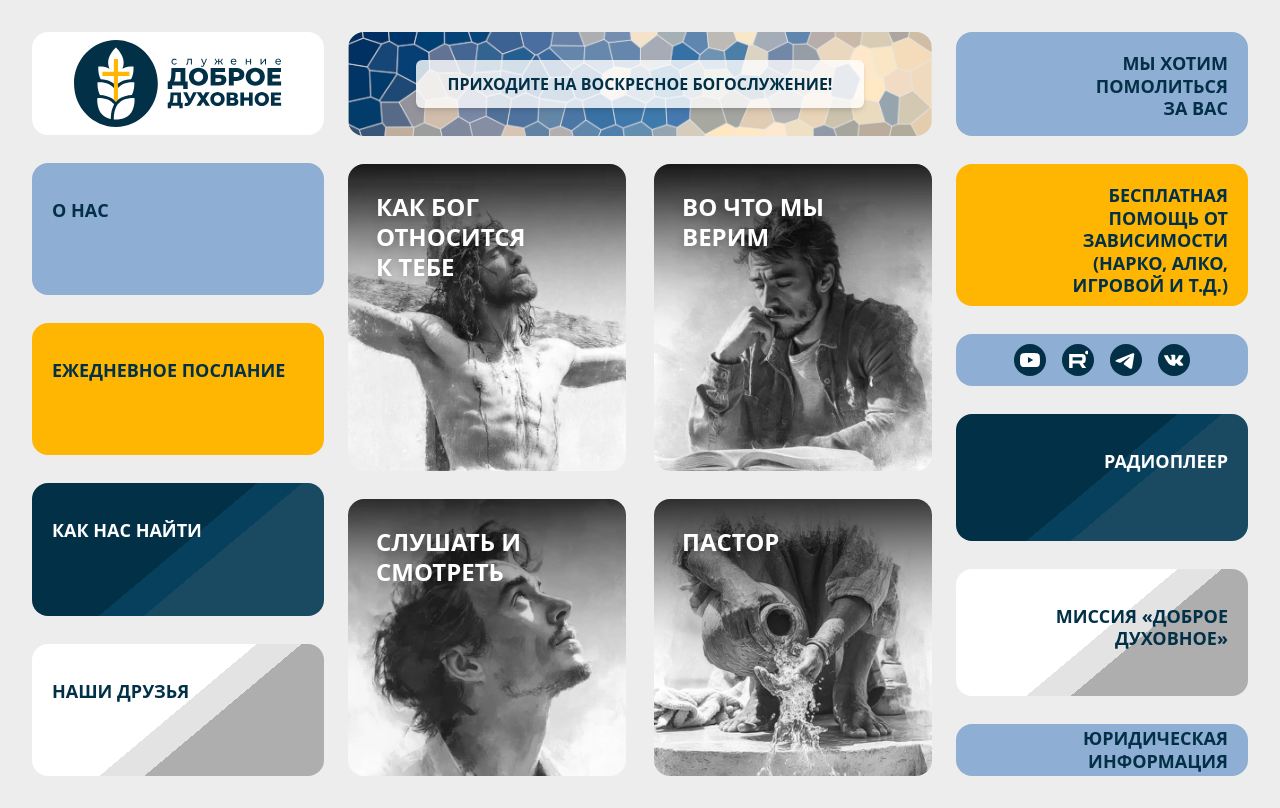
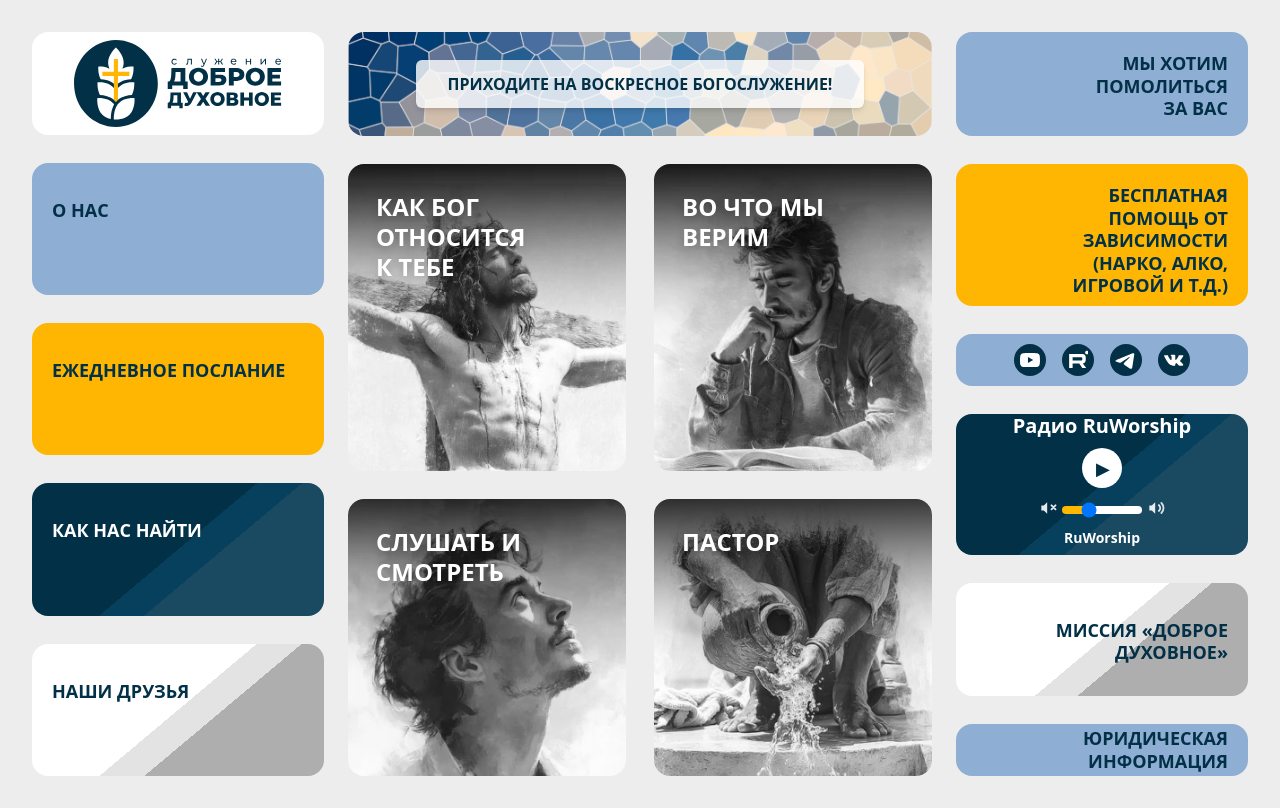
Before and after one commit to Dobroe-duhovnoe/dobroe-site, a React (Vite) app: page / in a window 1280 px wide. Built offline with nearby package versions, Linux system fonts and the light colour scheme.

Commit message:
change volumes buttons

```diff
--- a/src/components/RadioPlayer.jsx
+++ b/src/components/RadioPlayer.jsx
@@ -1,22 +1,17 @@
 import React from 'react';
+import muteIcon from '../assets/mute.svg';
+import volumeIcon from '../assets/volume.svg';
 import { useRadioPlayer } from '../contexts/radioPlayerContext';
 
 const RadioPlayer = ({ onClose }) => {
   const { isPlaying, togglePlay, volume, adjustVolume } = useRadioPlayer();
   return (
-    <div className="relative flex h-full flex-col items-center justify-center p-2 md:p-3">
-      <button
-        onClick={(e) => {
-          e.stopPropagation();
-          onClose();
-        }}
-        className="absolute top-2 right-3 cursor-pointer text-lg font-bold text-white hover:text-gray-300"
-      >
-        ✕
-      </button>
+    <div className="relative flex h-full flex-col items-center justify-center gap-2 p-2 md:p-3">
+      <h2 className="text-xl font-bold text-white">Радио RuWorship</h2>
 
       <div className="flex flex-col items-center gap-2">
         <button
+          type="button"
           onClick={(e) => {
             e.stopPropagation();
             togglePlay();
@@ -40,9 +35,16 @@ const RadioPlayer = ({ onClose }) => {
               e.stopPropagation();
               adjustVolume(volume - 0.1);
             }}
-            className="cursor-pointer text-xs text-white hover:text-gray-200 md:text-sm"
+            className="flex cursor-pointer items-center justify-center text-white hover:opacity-80"
+            type="button"
+            aria-label="Тише"
           >
-            🔉
+            <img
+              src={muteIcon}
+              alt=""
+              className="h-4 w-4 shrink-0 opacity-90 md:h-5 md:w-5"
+              aria-hidden
+            />
           </button>
           <div
             className="group relative h-6 w-16 cursor-pointer md:w-20"
@@ -68,9 +70,16 @@ const RadioPlayer = ({ onClose }) => {
               e.stopPropagation();
               adjustVolume(volume + 0.1);
             }}
-            className="cursor-pointer text-xs text-white hover:text-gray-200 md:text-sm"
+            className="flex cursor-pointer items-center justify-center text-white hover:opacity-80"
+            type="button"
+            aria-label="Громче"
           >
-            🔊
+            <img
+              src={volumeIcon}
+              alt=""
+              className="h-4 w-4 shrink-0 opacity-90 md:h-5 md:w-5"
+              aria-hidden
+            />
           </button>
         </div>
       </div>
--- a/src/components/StartPage.jsx
+++ b/src/components/StartPage.jsx
@@ -856,13 +856,7 @@ function StartPage({ defaultContentKey = null }) {
             onClick={toggleRadioPlayer}
             className="blue-two-layers relative h-[19%] cursor-pointer rounded-2xl hover:opacity-90"
           >
-            {!radioPlayerVisible ? (
-              <p className="mt-4 flex h-full w-full justify-end rounded-2xl p-5 text-white">
-                {blockNames.RADIO_PLAYER}
-              </p>
-            ) : (
-              <RadioPlayer onClose={closeRadioPlayer} />
-            )}
+            <RadioPlayer onClose={closeRadioPlayer} />
           </div>
           <div
             onClick={() => showBlockInfo(blockNames.MISSION)}
```
Also changed, not shown: src/assets/mute.svg (added), src/assets/volume.svg (added).
